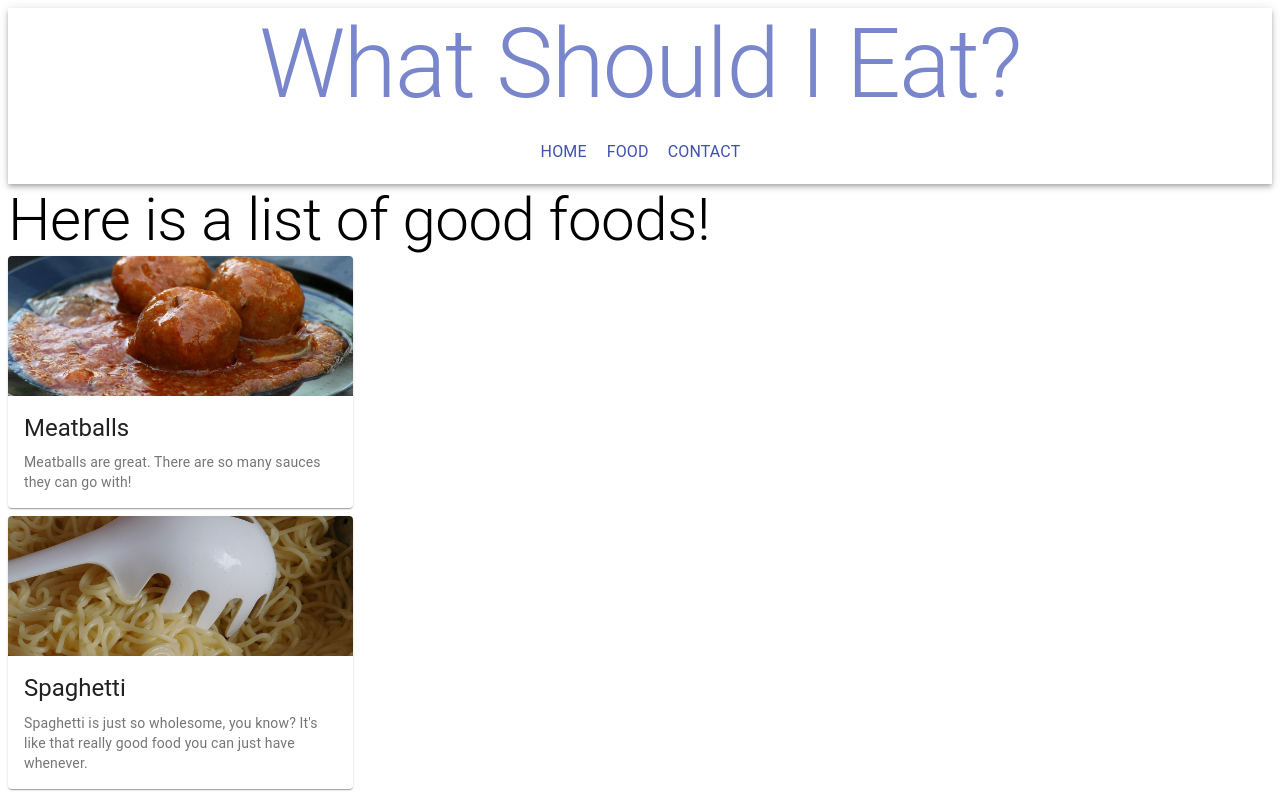
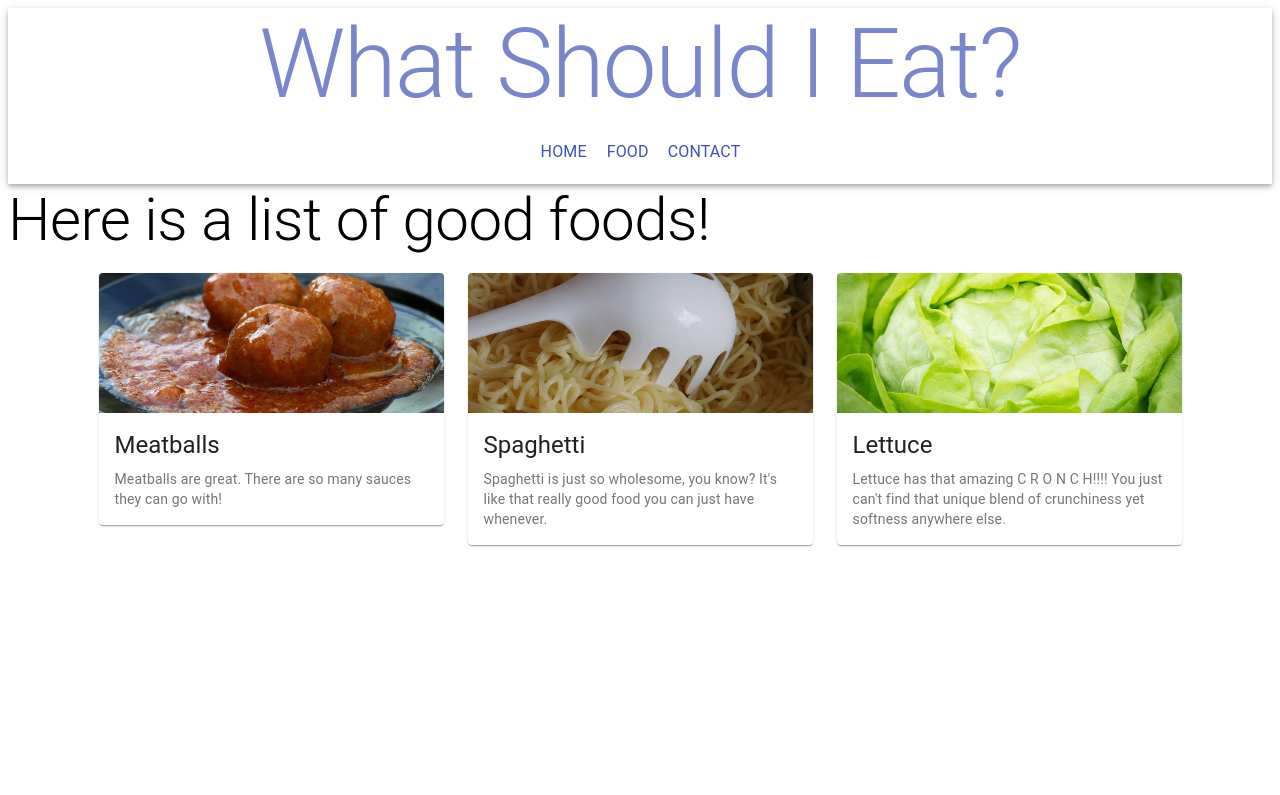
Before and after one commit to SBNovaScript/what-to-eat, a React (Create React App) app: page /#/food in a window 1280 px wide. Shown: the top 795 px of the page. Built offline with nearby package versions, Linux system fonts and the light colour scheme.

Commit message:
Food appears as a grid.

```diff
--- a/src/components/FoodCard/index.js
+++ b/src/components/FoodCard/index.js
@@ -8,8 +8,7 @@ import Typography from "@material-ui/core/Typography";
 
 const useStyles = makeStyles(theme => ({
     card: {
-        maxWidth: 345,
-        marginBottom: theme.spacing(1)
+        maxWidth: 345
     },
     media: {
         height: 140
--- a/src/screens/Food/index.js
+++ b/src/screens/Food/index.js
@@ -4,9 +4,17 @@ import FoodCard from "../../components/FoodCard";
 import MeatballImage from "../../images/food/meatball.jpg"
 import SpaghettiImage from "../../images/food/spagetti.jpg"
 import LettuceImage from "../../images/food/lettuce.jpg"
+import {makeStyles} from "@material-ui/core/styles";
+import Grid from "@material-ui/core/Grid";
 
+const useStyles = makeStyles(theme => ({
+    grid: {
+        flexGrow: 1
+    }
+}));
 
 const Food = () => {
+    const classes = useStyles();
 
     const meatballDescription = 'Meatballs are great. There are so many sauces they can go with!';
     const spaghettiDescription = 'Spaghetti is just so wholesome, you know? It\'s like that really good food you ' +
@@ -16,13 +24,24 @@ const Food = () => {
 
     return (
         <Fragment>
-            <Typography variant={'h2'}>
+            <Typography variant={'h2'} gutterBottom>
                 {'Here is a list of good foods!'}
             </Typography>
-            <FoodCard image={MeatballImage} title={'Meatballs'} description={meatballDescription}/>
-            <FoodCard image={SpaghettiImage} title={'Spaghetti'} description={spaghettiDescription}/>
-            <FoodCard image={LettuceImage} title={'Lettuce'} description={lettuceDescription}/>
+            <Grid container className={classes.grid} spacing={1}>
+                <Grid container justify={'center'} spacing={3}>
+                    <Grid item>
+                        <FoodCard image={MeatballImage} title={'Meatballs'} description={meatballDescription}/>
+                    </Grid>
+                    <Grid item>
+                        <FoodCard image={SpaghettiImage} title={'Spaghetti'} description={spaghettiDescription}/>
+                    </Grid>
+                    <Grid item>
+                        <FoodCard image={LettuceImage} title={'Lettuce'} description={lettuceDescription}/>
+                    </Grid>
+                </Grid>
+            </Grid>
         </Fragment>
     );
 }
+
 export default Food;
```
